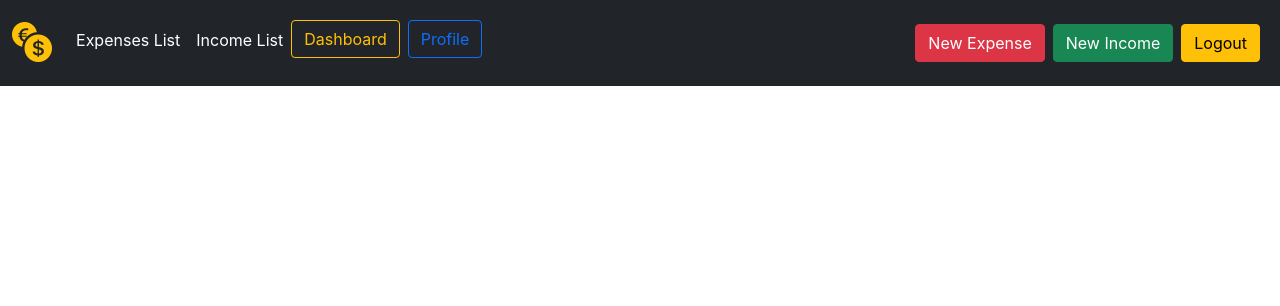
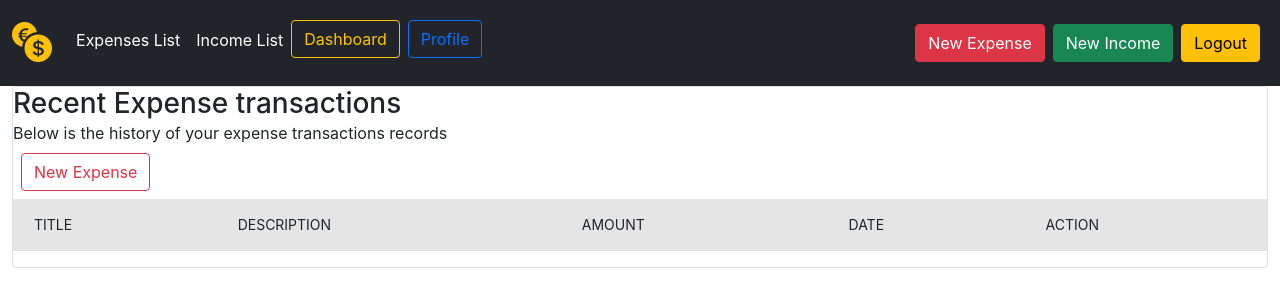
Before and after one commit to Tuhsarshrivastav/Mern-Stack_income-tracker-app, a React (Create React App) app in the folder client/: page /user-expenses in a window 1280 px wide. Shown: the top 306 px of the page. Built offline with nearby package versions, Linux system fonts and the light colour scheme; sample sign-in values are in the browser's storage.

Commit message:
added cmp

```diff
--- a/client/src/App.js
+++ b/client/src/App.js
@@ -14,6 +14,9 @@ import Navbar from "./components/Navigation/Navbar";
 import ExpensesList from "./screens/expense/ExpensesList";
 import EditContent from "./components/EditContent";
 import IncomeList from "./screens/income/IncomeList";
+import UserProfileExpList from "./screens/users/UserProfileExpList";
+import UserProfileIncList from "./screens/users/UserProfileIncList";
+
 function App() {
   return (
     <Router>
@@ -23,6 +26,16 @@ function App() {
         <PrivateProtectRoute exact path="/expenses" component={ExpensesList} />
         <PrivateProtectRoute exact path="/incomes" component={IncomeList} />
         <PrivateProtectRoute exact path="/edit" component={EditContent} />
+        <PrivateProtectRoute
+          exact
+          path="/user-expenses"
+          component={UserProfileExpList}
+        />
+        <PrivateProtectRoute
+          exact
+          path="/user-income"
+          component={UserProfileIncList}
+        />
         <Route exact path="/not-found" component={NotAdmin} />
         <PrivateProtectRoute
           exact
--- /dev/null
+++ b/client/src/screens/users/UserProfileExpList.js
@@ -0,0 +1,72 @@
+import React from "react";
+import { Link } from "react-router-dom";
+
+const UserProfileExpList = () => {
+  return (
+    <>
+      <section className="py-6">
+        <div className="container-fluid">
+          <div className="position-relative border rounded-2">
+            <a className="position-absolute top-0 end-0 mt-4 me-4" href="#"></a>
+            <div className="pt-8 px-8 mb-8">
+              <h6 className="mb-0 fs-3">Recent Expense transactions</h6>
+              <p className="mb-0">
+                Below is the history of your expense transactions records
+              </p>
+              <Link
+                to="/add-expense"
+                className="btn  btn-outline-danger me-2 m-2"
+              >
+                New Expense
+              </Link>
+            </div>
+            <table className="table">
+              <thead>
+                <tr className="table-active">
+                  <th scope="col">
+                    <button className="btn d-flex align-items-centerr text-uppercase">
+                      <small>Title</small>
+                    </button>
+                  </th>
+                  <th scope="col">
+                    <button className="btn d-flex align-items-centerr text-uppercase">
+                      <small>Description</small>
+                    </button>
+                  </th>
+                  <th scope="col">
+                    <button className="btn d-flex align-items-centerr text-uppercase">
+                      <small>Amount</small>
+                    </button>
+                  </th>
+                  <th scope="col">
+                    <button className="btn d-flex align-items-centerr text-uppercase">
+                      <small>Date</small>
+                    </button>
+                  </th>
+                  <th scope="col">
+                    <button className="btn d-flex align-items-centerr text-uppercase">
+                      <small>Action</small>
+                    </button>
+                  </th>
+                </tr>
+              </thead>
+              <tbody>
+                <>{/* User profile content details goes here*/}</>
+              </tbody>
+            </table>
+          </div>
+        </div>
+        <div
+          style={{
+            display: "flex",
+            alignItems: "center",
+            justifyContent: "center",
+            marginTop: "20px",
+          }}
+        ></div>
+      </section>
+    </>
+  );
+};
+
+export default UserProfileExpList;
--- /dev/null
+++ b/client/src/screens/users/UserProfileIncList.js
@@ -0,0 +1,73 @@
+import React from "react";
+
+import { Link } from "react-router-dom";
+
+const UserProfileIncList = () => {
+  return (
+    <>
+      <section className="py-6">
+        <div className="container-fluid">
+          <div className="position-relative border rounded-2">
+            <a className="position-absolute top-0 end-0 mt-4 me-4" href="#"></a>
+            <div className="pt-8 px-8 mb-8">
+              <h6 className="mb-0 fs-3">Recent income transactions</h6>
+              <p className="mb-0">
+                Below is the history of your income transactions records
+              </p>
+              <Link
+                to="/add-income"
+                className="btn  btn-outline-primary me-2 m-2"
+              >
+                New Income
+              </Link>
+            </div>
+            <table className="table">
+              <thead>
+                <tr className="table-active">
+                  <th scope="col">
+                    <button className="btn d-flex align-items-centerr text-uppercase">
+                      <small>Title</small>
+                    </button>
+                  </th>
+                  <th scope="col">
+                    <button className="btn d-flex align-items-centerr text-uppercase">
+                      <small>Description</small>
+                    </button>
+                  </th>
+                  <th scope="col">
+                    <button className="btn d-flex align-items-centerr text-uppercase">
+                      <small>Amount</small>
+                    </button>
+                  </th>
+                  <th scope="col">
+                    <button className="btn d-flex align-items-centerr text-uppercase">
+                      <small>Date</small>
+                    </button>
+                  </th>
+                  <th scope="col">
+                    <button className="btn d-flex align-items-centerr text-uppercase">
+                      <small>Action</small>
+                    </button>
+                  </th>
+                </tr>
+              </thead>
+              <tbody>
+                <>{/* User Profile content goes here */}</>
+              </tbody>
+            </table>
+          </div>
+        </div>
+        <div
+          style={{
+            display: "flex",
+            alignItems: "center",
+            justifyContent: "center",
+            marginTop: "20px",
+          }}
+        ></div>
+      </section>
+    </>
+  );
+};
+
+export default UserProfileIncList;
```
Also changed, not shown: client/src/screens/users/UserProfileContentDetails.js (added, +35 -0 lines).
